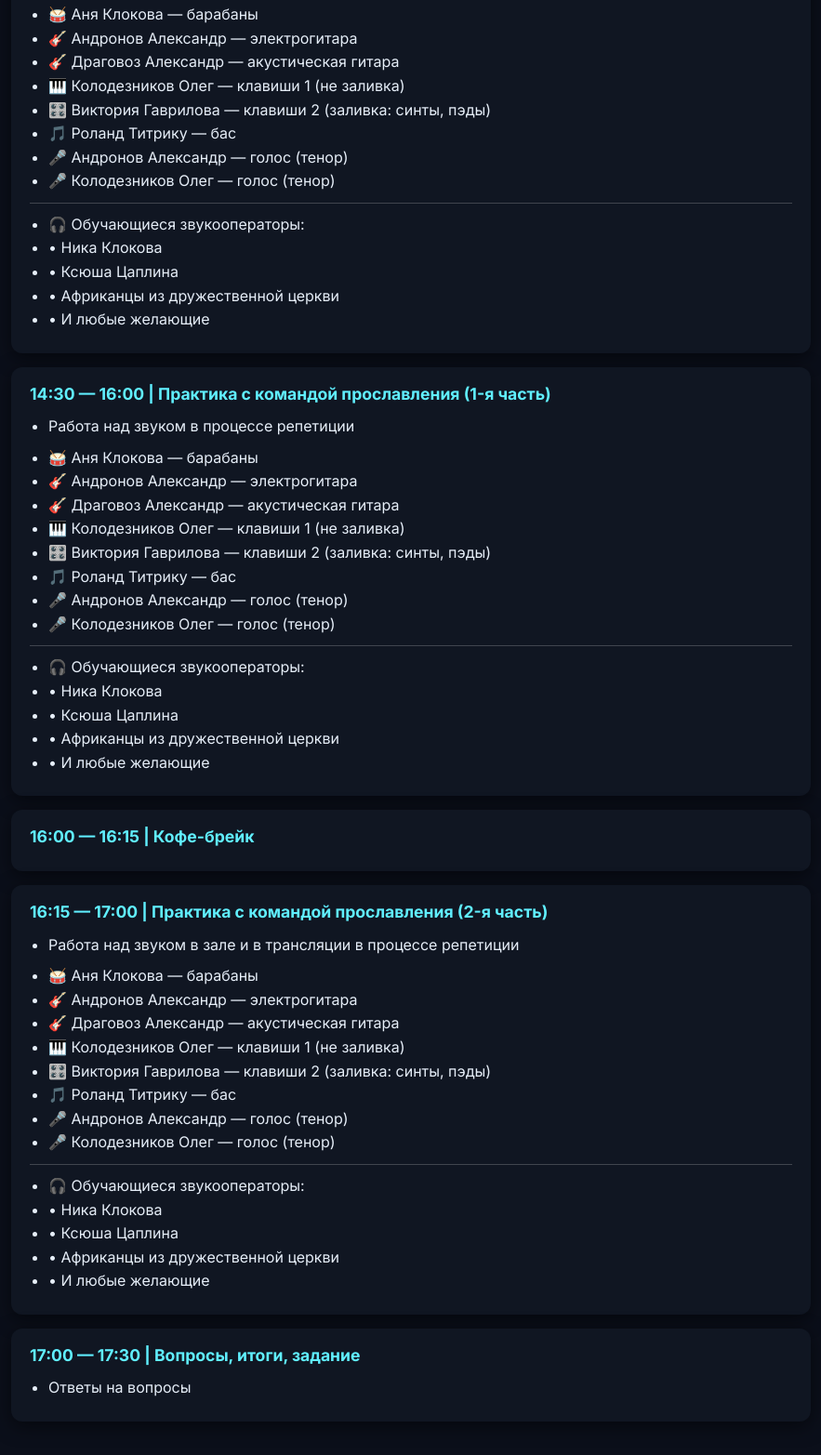
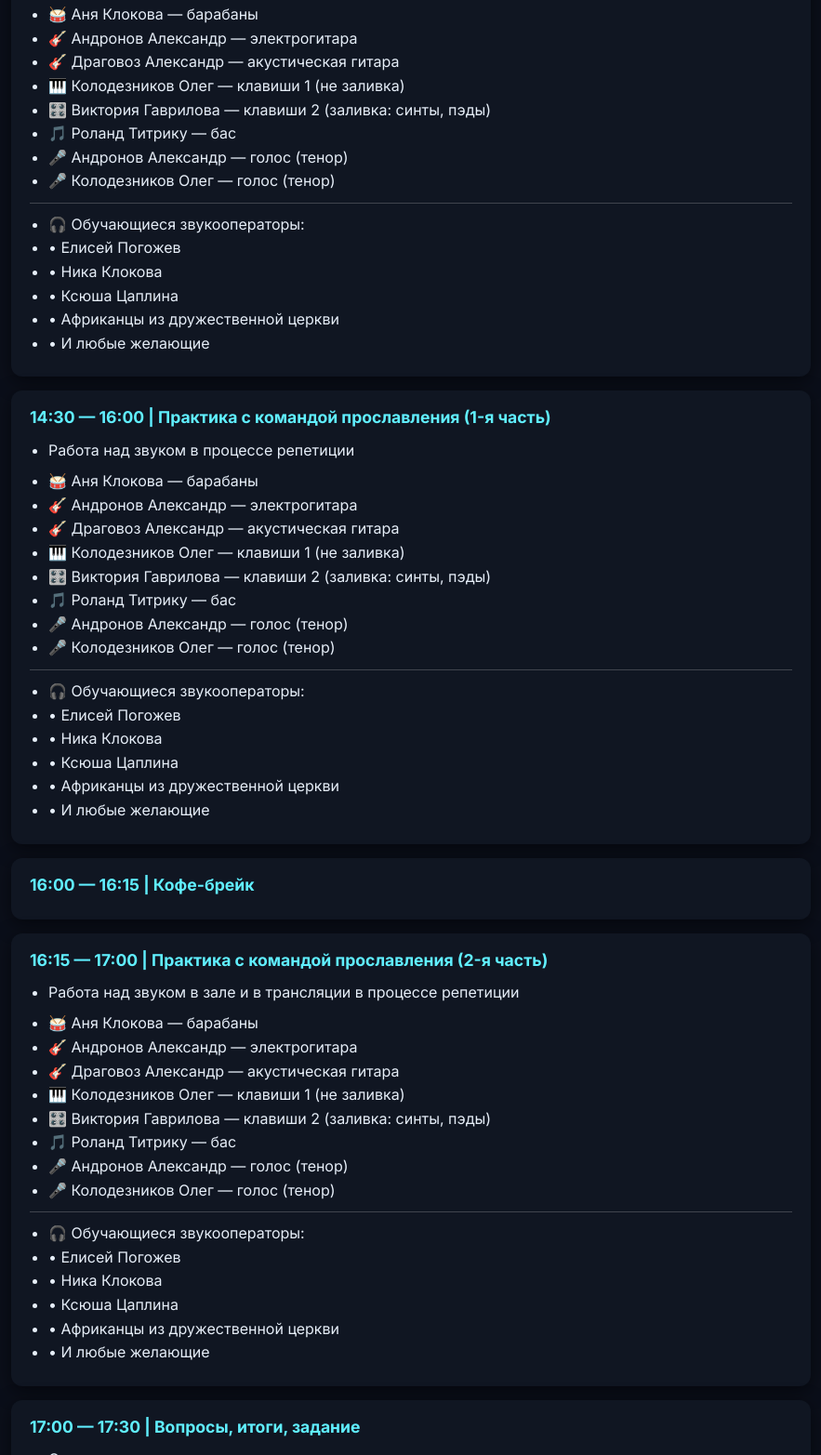
Before and after one commit to church-vn/mk_sound_check, a plain HTML site: page MK_Ivan_Serkov.html in a window 1280 px wide. Shown: the part 1239-2804 px from the top of the page at 93% size, without its empty margins (198-1081 px from the left). Drawn offline with Linux system fonts and the light colour scheme.

Commit message:
dwonload_18_11_2025_9

```diff
--- a/MK_Ivan_Serkov.html
+++ b/MK_Ivan_Serkov.html
@@ -180,6 +180,7 @@
 <hr style="border: 0; border-top: 1px solid rgba(255,255,255,0.2); margin: 10px 0;">
 <ul>
   <li>🎧 Обучающиеся звукооператоры:</li>
+  <li>• Елисей Погожев</li>
   <li>• Ника Клокова</li>
   <li>• Ксюша Цаплина</li>
   <li>• Африканцы из дружественной церкви</li>
@@ -203,6 +204,7 @@
 <hr style="border: 0; border-top: 1px solid rgba(255,255,255,0.2); margin: 10px 0;">
 <ul>
   <li>🎧 Обучающиеся звукооператоры:</li>
+  <li>• Елисей Погожев</li>
   <li>• Ника Клокова</li>
   <li>• Ксюша Цаплина</li>
   <li>• Африканцы из дружественной церкви</li>
@@ -229,6 +231,7 @@
 <hr style="border: 0; border-top: 1px solid rgba(255,255,255,0.2); margin: 10px 0;">
 <ul>
   <li>🎧 Обучающиеся звукооператоры:</li>
+  <li>• Елисей Погожев</li>
   <li>• Ника Клокова</li>
   <li>• Ксюша Цаплина</li>
   <li>• Африканцы из дружественной церкви</li>
```
